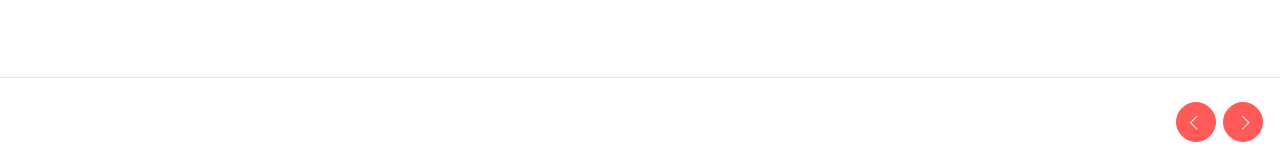
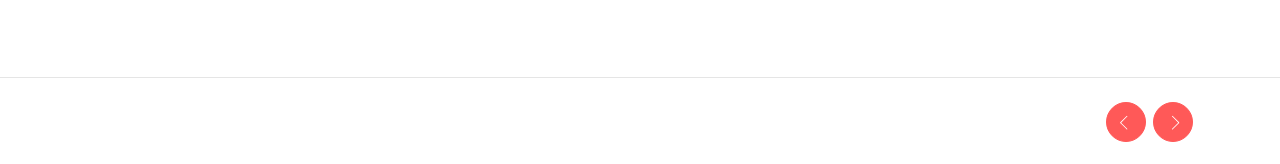
Before and after one commit to giacomoflaim/INDI-website, a plain HTML site: page index.html in a window 1280 px wide. Shown: the part 1276-1440 px from the top of the page. Drawn offline with nearby package versions, Linux system fonts and the light colour scheme; grey boxes are pictures that could not be loaded; a web font is replaced by a local one.

Commit message:
update-buttons-slider

```diff
--- a/index.html
+++ b/index.html
@@ -131,7 +131,7 @@
 <div class="container-fluid white-bg" style="margin-bottom: 80px; padding: 0;">
 
     <div class="row margin-standard">
-        <div class="col-md-12" style="text-align: right">
+        <div class="col-md-12" style="padding-right: 85px; text-align: right;">
             <button class="arrow-slider-1 swiper-button-prev"><i class='fas fa-chevron-left' style="margin-right: 3px;"></i></button>
             <button class="arrow-slider-1 swiper-button-next"><i class='fas fa-chevron-right' style="margin-left: 3px;"></i></button>
         </div>
```
